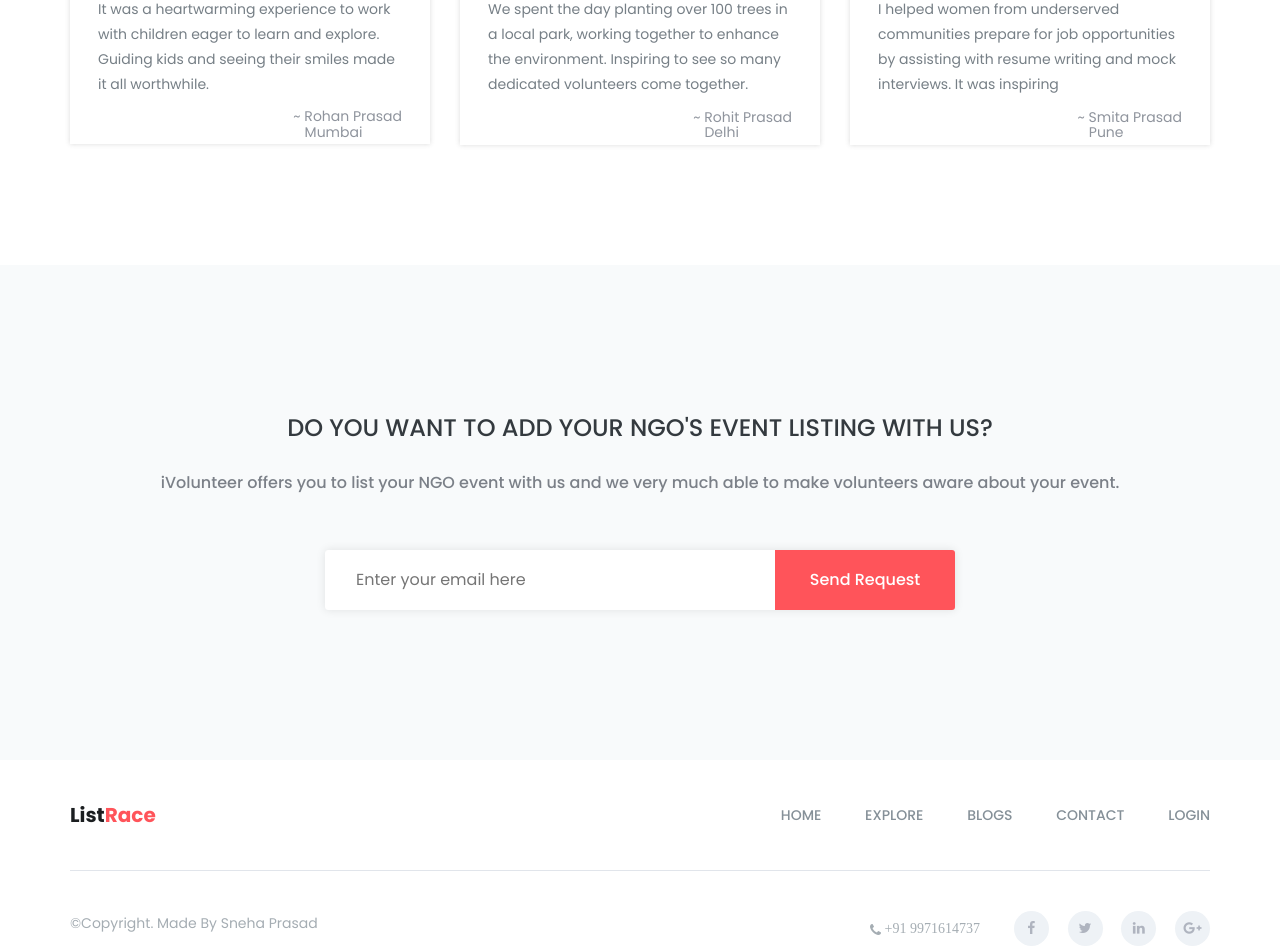
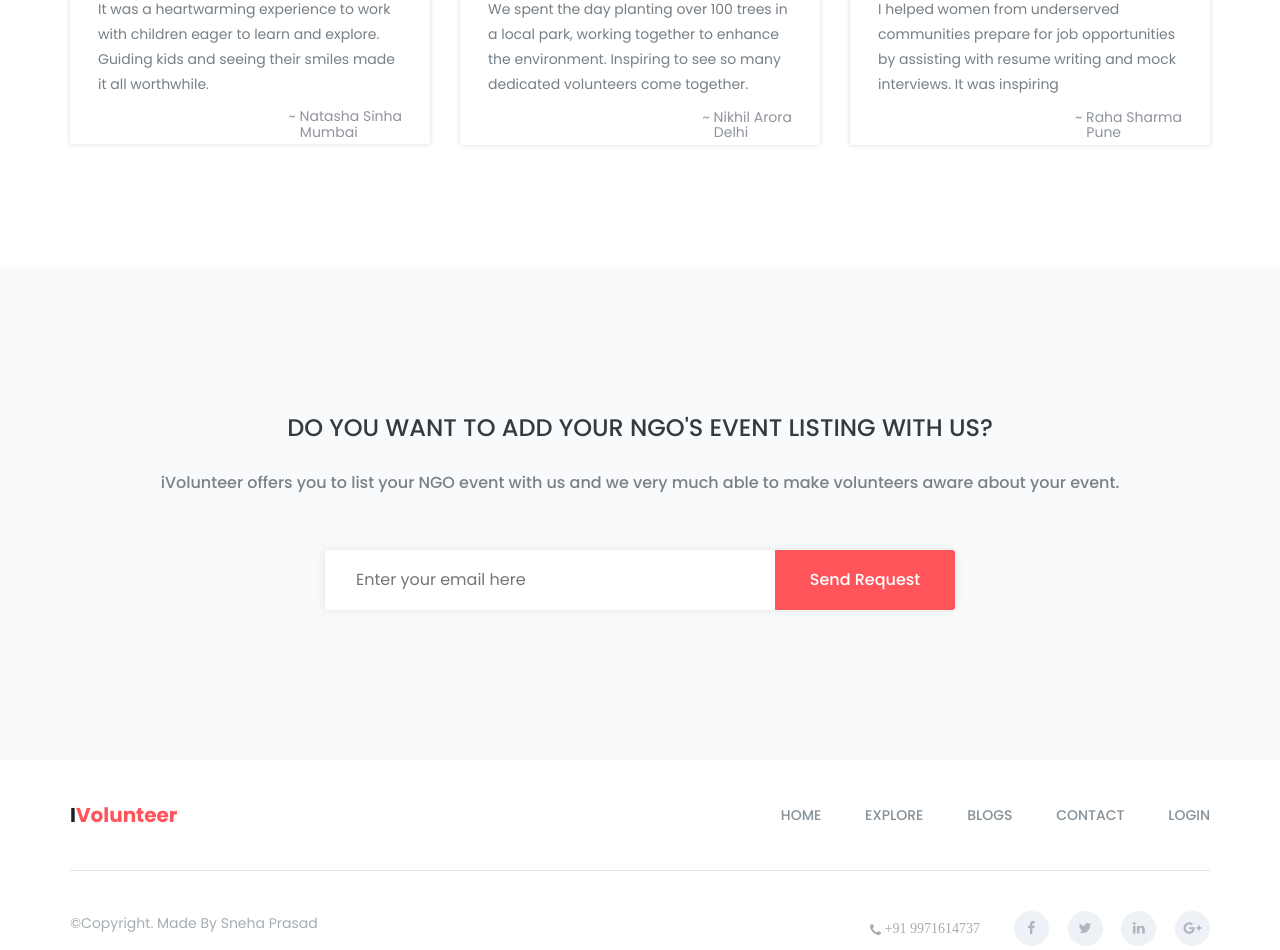
Before and after one commit to SnehaPrasad23/iVolunteer-website, a Django app: page / in a window 1280 px wide. Shown: the part 1956-2906 px from the top of the page. Run offline with Django 5.2, Linux system fonts and the light colour scheme; data that the repository does not hold is empty; parts of the project's set-up code (start-up, migrations or seed data) failed here and were passed over; some libraries are stand-ins or nearby versions.

Commit message:
Minor Changes

```diff
--- a/templates/category.html
+++ b/templates/category.html
@@ -12,10 +12,10 @@
 		<link href="https://fonts.googleapis.com/css?family=Poppins:100,100i,200,200i,300,300i,400,400i,500,500i,600,600i,700,700i,800,800i,900,900i" rel="stylesheet">
 
         <!-- title of site -->
-        <title>Directory Landing Page</title>
+    <title>iVolunteer</title>
 
-        <!-- For favicon png -->
-		<link rel="shortcut icon" type="image/icon" href="{% static 'assets/logo/favicon.png' %}"/>
+    <!-- For favicon png -->
+    <link rel="shortcut icon" type="image/icon" href="{% static 'assets/images/welcome-hero/logo.png' %}"/>
 
         <!--font-awesome.min.css-->
         <link rel="stylesheet" href="{% static 'assets/css/font-awesome.min.css' %}">
--- a/templates/index.html
+++ b/templates/index.html
@@ -210,7 +210,7 @@
 									<p>
 										It was a heartwarming experience to work with children eager to learn and explore. Guiding kids and seeing their smiles made it all worthwhile.
 									</p>
-									<h4 style="float:right"> ~ Rohan Prasad<br>&nbsp;&nbsp;&nbsp;Mumbai</h4>
+									<h4 style="float:right"> ~ Natasha Sinha<br>&nbsp;&nbsp;&nbsp;Mumbai</h4>
 									<br>
 								</div>
 							</div>
@@ -228,7 +228,7 @@
 										We spent the day planting over 100 trees in a local park, working together to enhance the environment. Inspiring to see so many dedicated volunteers come together.
 									</p>
 									</p>
-									<h4 style="float:right"> ~ Rohit Prasad<br>&nbsp;&nbsp;&nbsp;Delhi</h4>
+									<h4 style="float:right"> ~ Nikhil Arora<br>&nbsp;&nbsp;&nbsp;Delhi</h4>
 									<br>
 								</div>
 							</div>
@@ -246,7 +246,7 @@
 										I helped women from underserved communities prepare for job opportunities by assisting with resume writing and mock interviews. It was inspiring
 									</p>
 									</p>
-									<h4 style="float:right"> ~ Smita Prasad<br>&nbsp;&nbsp;&nbsp;Pune</h4>
+									<h4 style="float:right"> ~ Raha Sharma<br>&nbsp;&nbsp;&nbsp;Pune</h4>
 									<br>
 								</div>
 							</div>
@@ -293,7 +293,7 @@
 		           	<div class="row">
 			           	<div class="col-sm-3">
 			           		 <div class="navbar-header">
-				                <a class="navbar-brand" href="index.html">list<span>race</span></a>
+				                <a class="navbar-brand" href="#">i<span>Volunteer</span></a>
 				            </div><!--/.navbar-header-->
 			           	</div>
 			           	<div class="col-sm-9">
--- a/templates/login.html
+++ b/templates/login.html
@@ -6,6 +6,11 @@
     <link rel="preconnect" href="https://fonts.gstatic.com">
     <link rel="stylesheet" href="https://cdnjs.cloudflare.com/ajax/libs/font-awesome/5.15.4/css/all.min.css">
     <link href="https://fonts.googleapis.com/css2?family=Poppins:wght@300;500;600&display=swap" rel="stylesheet">
+    <!-- title of site -->
+    <title>iVolunteer</title>
+
+    <!-- For favicon png -->
+    <link rel="shortcut icon" type="image/icon" href="{% static 'assets/images/welcome-hero/logo.png' %}"/>
     <!--Stylesheet-->
     <style media="screen">
       *,
--- a/templates/myevents.html
+++ b/templates/myevents.html
@@ -12,10 +12,10 @@
 		<link href="https://fonts.googleapis.com/css?family=Poppins:100,100i,200,200i,300,300i,400,400i,500,500i,600,600i,700,700i,800,800i,900,900i" rel="stylesheet">
 
         <!-- title of site -->
-        <title>Directory Landing Page</title>
+    <title>iVolunteer</title>
 
-        <!-- For favicon png -->
-		<link rel="shortcut icon" type="image/icon" href="{% static 'assets/logo/favicon.png' %}"/>
+    <!-- For favicon png -->
+    <link rel="shortcut icon" type="image/icon" href="{% static 'assets/images/welcome-hero/logo.png' %}"/>
 
         <!--font-awesome.min.css-->
         <link rel="stylesheet" href="{% static 'assets/css/font-awesome.min.css' %}">
```
